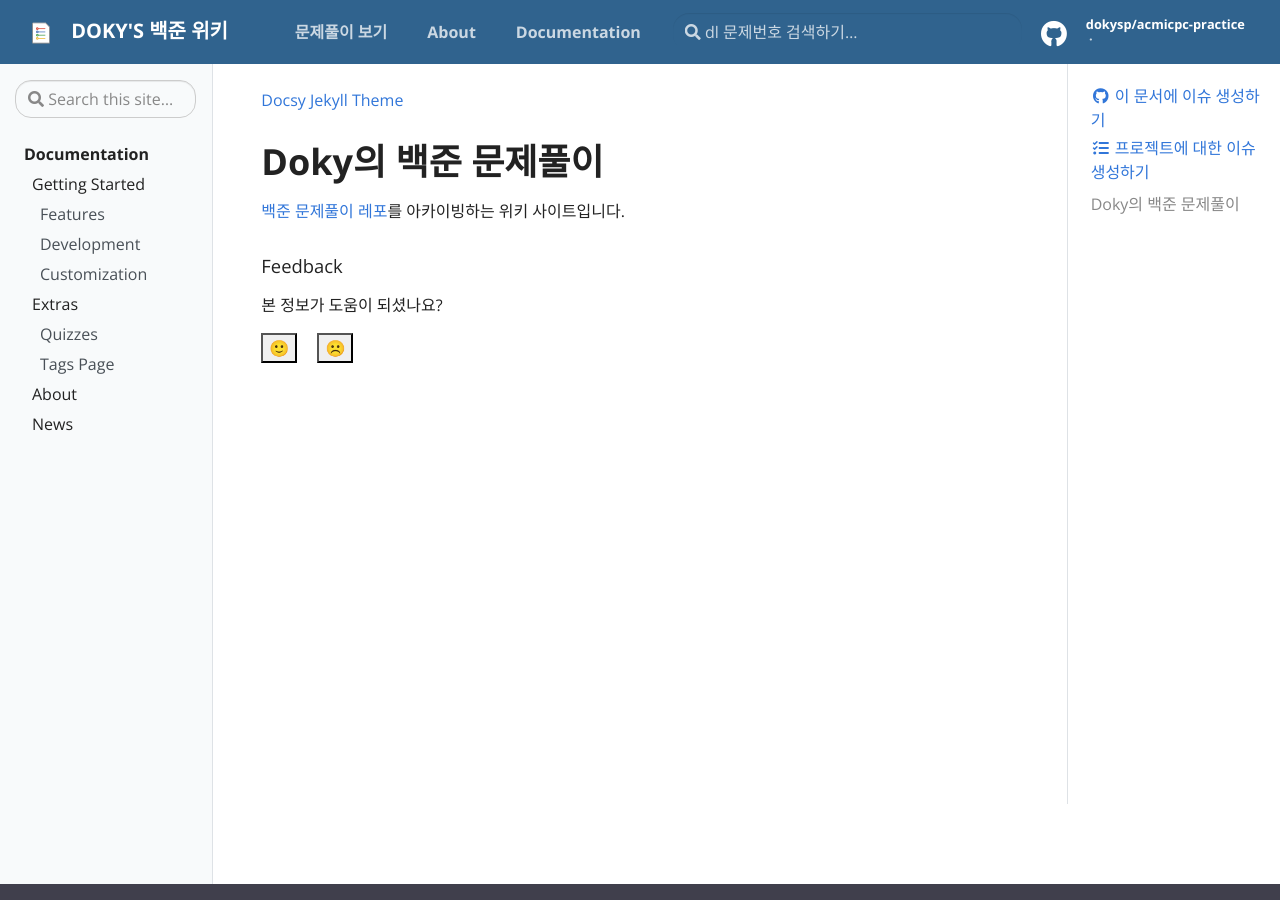
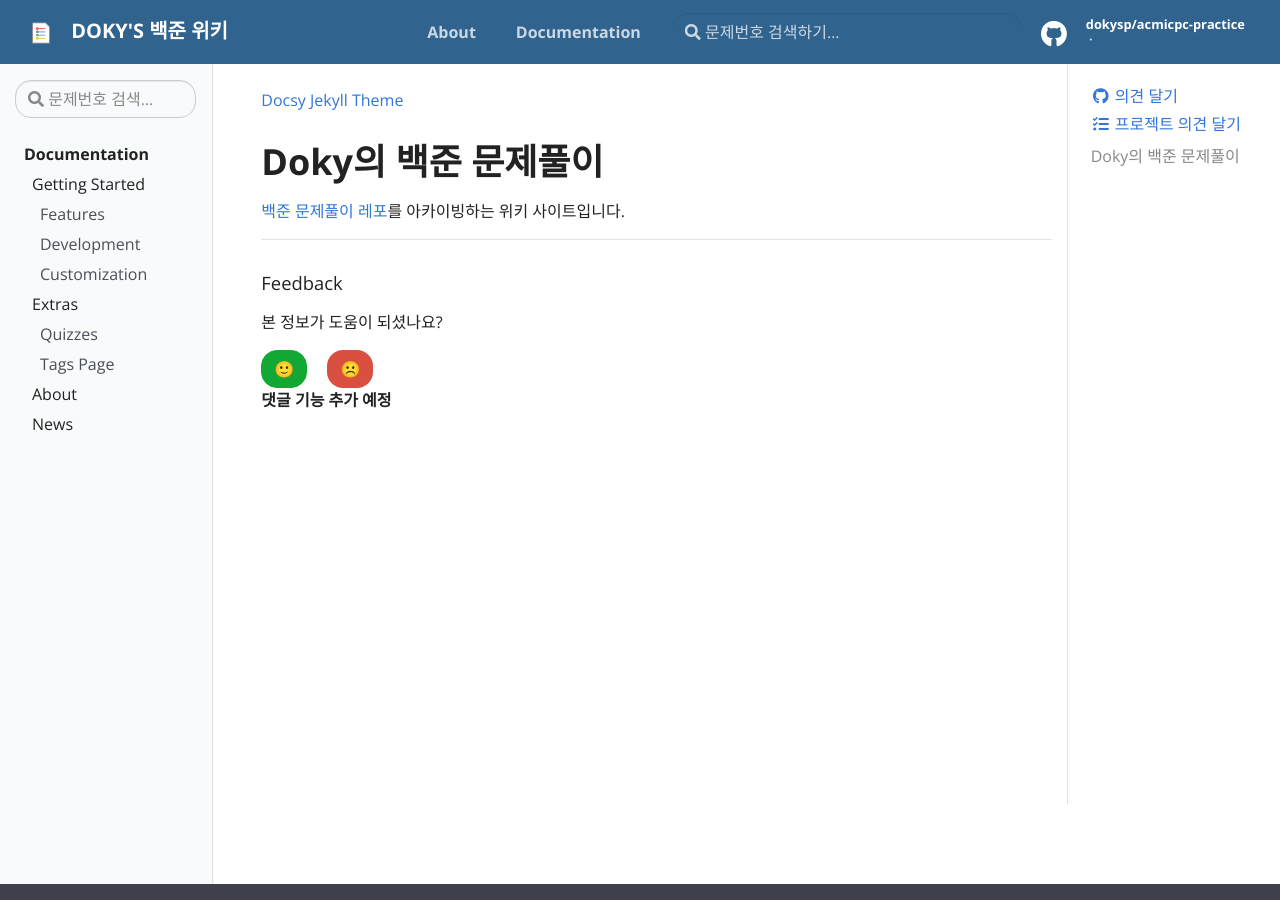
Before and after one commit to uhug/uhug.github.io, a Jekyll site: the page built from pages/index.md, in a window 1280 px wide and 900 px high. Built offline with Jekyll 4.4.1, drawn with Linux system fonts in a browser that asks for light colours.

Commit message:
블로그 커스터마이징 및 한글화

```diff
--- a/_includes/editable.html
+++ b/_includes/editable.html
@@ -1,7 +1,7 @@
 <!-- 페이지 수정 기능이 별 의미가 없으므로 주석처리 -->
 <!-- <a href="{{ site.repo }}/edit/master/{{ page.path }}" target="_blank"><i class="fa fa-edit fa-fw"></i> Edit this page</a> -->
-<a href="{{ site.repo }}/issues/new?labels={% if page.editable %}{{ page.editable }}{% else %}question{% endif %}&title=Question:&body=Question on: {{ site.repo }}/tree/master/{{ page.path }}" target="_blank"><i class="fab fa-github fa-fw"></i> 이 문서에 이슈 생성하기</a>
-<a href="{{ site.repo }}/issues/new" target="_blank"><i class="fas fa-tasks fa-fw"></i> 프로젝트에 대한 이슈 생성하기</a>
+<a href="{{ site.repo }}/issues/new?labels={% if page.editable %}{{ page.editable }}{% else %}question{% endif %}&title=Question:&body=Question on: {{ site.repo }}/tree/master/{{ page.path }}" target="_blank"><i class="fab fa-github fa-fw"></i> 의견 달기</a>
+<a href="{{ site.repo }}/issues/new" target="_blank"><i class="fas fa-tasks fa-fw"></i> 프로젝트 의견 달기</a>
 <!-- this will parse through the header fields and add a button to open
      an issue / ask a question on Github. The editable field should be in
      the post frontend matter, and refer to the label to open the issue for -->
--- a/_includes/feedback.html
+++ b/_includes/feedback.html
@@ -13,16 +13,20 @@
     display: block;
   }
 </style>
+<hr>
 <h5 class="feedback--title">Feedback</h5>
 <p class="feedback--question">본 정보가 도움이 되셨나요?</p>
-<button class="feedback--answer feedback--answer-yes">🙂</button>
-<button class="feedback--answer feedback--answer-no">☹️</button>
+<button class="btn btn-success feedback--answer feedback--answer-yes">🙂</button>
+<button class="btn btn-danger feedback--answer feedback--answer-no">☹️</button>
 <p class="feedback--response feedback--response-yes">
-  피드백 감사합니다! <a href="{{ site.repo }}/issues/new">혹시 이 글에 대한 더 좋은 아이디어가 있다면 여기에 의견을 남겨주세요!</a>.
+  피드백 감사합니다!<br>이 글에 대한 더 좋은 아이디어가 있다면 <a href="{{ site.repo }}/issues/new">여기에 의견을 남겨주세요!</a>.
 </p>
 <p class="feedback--response feedback--response-no">
   피드백 감사합니다!<br>혹시 잘못된 내용 혹은 오타가 있다면, <a href="{{ site.repo  }}/issues/new">의견을 남겨주세요!</a>.
 </p>
+
+<div><b>댓글 기능 추가 예정</b></div>
+
 <script>
   const yesButton = document.querySelector('.feedback--answer-yes');
   const noButton = document.querySelector('.feedback--answer-no');
--- a/_includes/header.html
+++ b/_includes/header.html
@@ -4,17 +4,22 @@
             <span class="navbar-logo"></span>{% include logo.svg %}<span class="text-uppercase font-weight-bold">{{ site.title }}</span>
 	</a>
 	<div class="td-navbar-nav-scroll ml-md-auto" id="main_navbar">
-		<ul class="navbar-nav mt-2 mt-lg-0">{% if site.repo %}
+		<ul class="navbar-nav mt-2 mt-lg-0">
+      <!-- 굳이 레포를 보여줄 필요가 없어 삭제 -->
+      <!-- {% if site.repo %}
 			<li class="nav-item mr-4 mb-2 mb-lg-0">
-                            <a class="nav-link" href="{{ site.repo }}" target="_blank"><span>문제풀이 보기</span></a>
-			</li>{% endif %}{% for link in site.data.navigation %}
+                            <a class="nav-link" href="{{ site.repo }}" target="_blank"><span>Repo</span></a>
+			</li>
+      {% endif %} -->
+      {% for link in site.data.navigation %}
 			<li class="nav-item mr-4 mb-2 mb-lg-0">
                             <a class="nav-link" href="{% if link.url %}{{ site.baseurl }}/{{ link.url }}{% else %}{{ link.external_url }}{% endif %}" ><span>{{ link.title }}</span></a>
-			</li>{% endfor %}
+			</li>
+      {% endfor %}
 		</ul>
 	</div>
 	<div class="navbar-nav d-none d-lg-block">
- <input type="search" class="form-control td-search-input" placeholder="&#xf002 dl 문제번호 검색하기…" aria-label="문제번호 검색하기…" autocomplete="off">
+ <input type="search" class="form-control td-search-input" placeholder="&#xf002 문제번호 검색하기…" aria-label="문제번호 검색하기…" autocomplete="off">
         </div>
 
 	<div class="navbar-nav d-none d-lg-block">
--- a/_includes/sidebar.html
+++ b/_includes/sidebar.html
@@ -1,6 +1,6 @@
 <div id="td-sidebar-menu" class="td-sidebar__inner">
   <form class="td-sidebar__search d-flex align-items-center">
- <input type="search" class="form-control td-search-input" placeholder="&#xf002 Search this site…" aria-label="Search this site…" autocomplete="off">
+ <input type="search" class="form-control td-search-input" placeholder="&#xf002 문제번호 검색…" aria-label="문제번호 검색…" autocomplete="off">
     <button class="btn btn-link td-sidebar__toggle d-md-none p-0 ml-3 fas fa-bars" type="button" data-toggle="collapse" data-target="#td-section-nav" aria-controls="td-docs-nav" aria-expanded="false" aria-label="Toggle section navigation">
     </button>
   </form>
```
